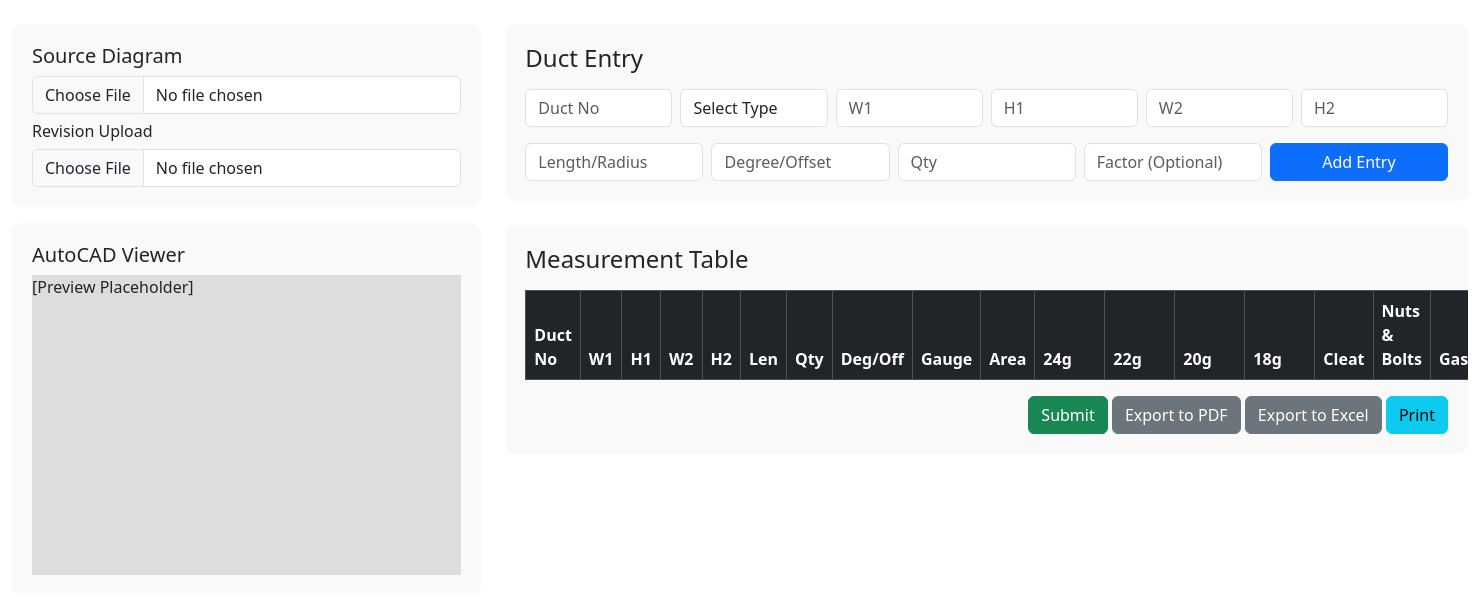
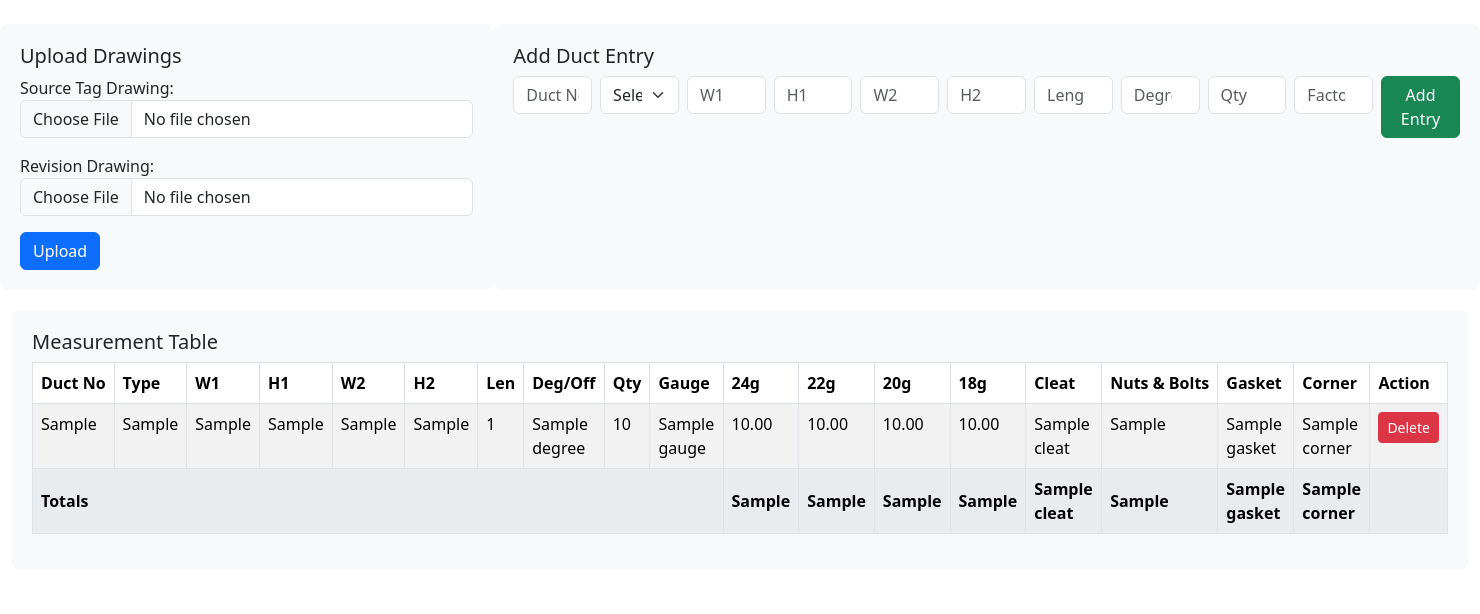
Before and after one commit to sampletech18/Ducting_project, a Flask app: template app/templates/measurement_sheet.html in a window 1480 px wide. Shown: the top 614 px of the page. Run offline with Flask 3, Linux system fonts and the light colour scheme; the template is opened without the code that fills it: most values are stand-ins (such as "Sample title", 1, 10 or a date in 2020); lists and menus that the app fills with data are empty.

Commit message:
Update measurement_sheet.html

```diff
--- a/app/templates/measurement_sheet.html
+++ b/app/templates/measurement_sheet.html
@@ -1,160 +1,135 @@
 <!DOCTYPE html>
 <html lang="en">
 <head>
-  <meta charset="UTF-8" />
+  <meta charset="UTF-8">
   <title>Measurement Sheet</title>
-  <link href="https://cdn.jsdelivr.net/npm/bootstrap@5.3.2/dist/css/bootstrap.min.css" rel="stylesheet" />
+  <link href="https://cdn.jsdelivr.net/npm/bootstrap@5.3.2/dist/css/bootstrap.min.css" rel="stylesheet">
   <style>
     .form-section {
-      background: #f9f9f9;
-      border-radius: 10px;
+      background: #f8f9fa;
+      border-radius: 8px;
       padding: 20px;
+      margin-bottom: 20px;
     }
-    .table-section {
-      overflow-x: auto;
+    .table thead th {
+      white-space: nowrap;
     }
-    .gauge-col {
-      min-width: 70px;
+    .totals-row td {
+      font-weight: bold;
+      background-color: #e9ecef;
     }
   </style>
 </head>
 <body>
   <div class="container-fluid mt-4">
     <div class="row">
-      <!-- Left Section -->
-      <div class="col-md-4">
-        <div class="form-section mb-3">
-          <h5>Source Diagram</h5>
-          <input type="file" class="form-control mb-2" />
-          <h6>Revision Upload</h6>
-          <input type="file" class="form-control" />
-        </div>
-        <div class="form-section">
-          <h5>AutoCAD Viewer</h5>
-          <div style="height: 300px; background-color: #ddd;">[Preview Placeholder]</div>
-        </div>
+      <!-- LEFT: Drawing Upload -->
+      <div class="col-md-4 form-section">
+        <h5>Upload Drawings</h5>
+        <form action="/upload_diagram" method="POST" enctype="multipart/form-data">
+          <div class="mb-3">
+            <label>Source Tag Drawing:</label>
+            <input type="file" name="source_tag" class="form-control">
+          </div>
+          <div class="mb-3">
+            <label>Revision Drawing:</label>
+            <input type="file" name="revision" class="form-control">
+          </div>
+          <button type="submit" class="btn btn-primary">Upload</button>
+        </form>
       </div>
 
-      <!-- Right Section -->
-      <div class="col-md-8">
-        <div class="form-section">
-          <h4 class="mb-3">Duct Entry</h4>
+      <!-- RIGHT: Duct Entry Form -->
+      <div class="col-md-8 form-section">
+        <h5>Add Duct Entry</h5>
+        <form id="entry-form">
           <div class="row g-2">
-            <div class="col"><input type="text" id="duct_no" class="form-control" placeholder="Duct No" /></div>
+            <div class="col"><input name="duct_no" class="form-control" placeholder="Duct No" required></div>
             <div class="col">
-              <select id="duct_type" class="form-control">
+              <select name="duct_type" class="form-select" required>
                 <option value="">Select Type</option>
-                <option value="ST">ST</option>
-                <option value="ELB">ELB</option>
-                <option value="RED">RED</option>
-                <option value="DM">DM</option>
-                <option value="OFFSET">OFFSET</option>
-                <option value="SHOE">SHOE</option>
-                <option value="VANES">VANES</option>
+                <option value="st">ST</option>
+                <option value="elb">ELB</option>
+                <option value="red">RED</option>
+                <option value="dm">DM</option>
+                <option value="offset">OFFSET</option>
+                <option value="shoe">SHOE</option>
+                <option value="vanes">VANES</option>
               </select>
             </div>
-            <div class="col"><input type="number" id="w1" class="form-control" placeholder="W1" /></div>
-            <div class="col"><input type="number" id="h1" class="form-control" placeholder="H1" /></div>
-            <div class="col"><input type="number" id="w2" class="form-control" placeholder="W2" /></div>
-            <div class="col"><input type="number" id="h2" class="form-control" placeholder="H2" /></div>
-          </div>
-          <div class="row g-2 mt-2">
-            <div class="col"><input type="number" id="length" class="form-control" placeholder="Length/Radius" /></div>
-            <div class="col"><input type="number" id="degree" class="form-control" placeholder="Degree/Offset" /></div>
-            <div class="col"><input type="number" id="quantity" class="form-control" placeholder="Qty" /></div>
-            <div class="col"><input type="number" id="factor" class="form-control" placeholder="Factor (Optional)" /></div>
+            <div class="col"><input type="number" name="w1" class="form-control" placeholder="W1" required></div>
+            <div class="col"><input type="number" name="h1" class="form-control" placeholder="H1" required></div>
+            <div class="col"><input type="number" name="w2" class="form-control" placeholder="W2"></div>
+            <div class="col"><input type="number" name="h2" class="form-control" placeholder="H2"></div>
+            <div class="col"><input type="number" name="length" class="form-control" placeholder="Length/Radius" required></div>
+            <div class="col"><input type="number" name="degree" class="form-control" placeholder="Degree/Offset"></div>
+            <div class="col"><input type="number" name="quantity" class="form-control" placeholder="Qty" required></div>
+            <div class="col"><input type="number" step="0.01" name="factor" class="form-control" placeholder="Factor (optional)"></div>
             <div class="col">
-              <button onclick="addEntry()" class="btn btn-primary w-100">Add Entry</button>
+              <button type="submit" class="btn btn-success w-100">Add Entry</button>
             </div>
           </div>
-        </div>
+        </form>
+      </div>
+    </div>
 
-        <!-- Table Section -->
-        <div class="form-section table-section mt-4">
-          <h4 class="mb-3">Measurement Table</h4>
-          <table class="table table-bordered table-striped">
-            <thead class="table-dark">
-              <tr>
-                <th>Duct No</th><th>W1</th><th>H1</th><th>W2</th><th>H2</th><th>Len</th><th>Qty</th><th>Deg/Off</th>
-                <th>Gauge</th><th>Area</th>
-                <th class="gauge-col">24g</th><th class="gauge-col">22g</th><th class="gauge-col">20g</th><th class="gauge-col">18g</th>
-                <th>Cleat</th><th>Nuts & Bolts</th><th>Gasket</th><th>Corner</th>
-                <th>Actions</th>
-              </tr>
-            </thead>
-            <tbody id="entry-table-body"></tbody>
-          </table>
-          <div class="mt-3 text-end">
-            <button class="btn btn-success">Submit</button>
-            <button class="btn btn-secondary">Export to PDF</button>
-            <button class="btn btn-secondary">Export to Excel</button>
-            <button class="btn btn-info">Print</button>
-          </div>
-        </div>
-      </div>
+    <!-- Table -->
+    <div class="form-section">
+      <h5>Measurement Table</h5>
+      <table class="table table-bordered table-striped" id="measurement-table">
+        <thead>
+          <tr>
+            <th>Duct No</th><th>Type</th><th>W1</th><th>H1</th><th>W2</th><th>H2</th><th>Len</th><th>Deg/Off</th><th>Qty</th><th>Gauge</th>
+            <th>24g</th><th>22g</th><th>20g</th><th>18g</th><th>Cleat</th><th>Nuts & Bolts</th><th>Gasket</th><th>Corner</th><th>Action</th>
+          </tr>
+        </thead>
+        <tbody id="table-body">
+          {% for entry in entries %}
+            <tr>
+              <td>{{ entry.duct_no }}</td><td>{{ entry.duct_type }}</td><td>{{ entry.w1 }}</td><td>{{ entry.h1 }}</td>
+              <td>{{ entry.w2 }}</td><td>{{ entry.h2 }}</td><td>{{ entry.length }}</td><td>{{ entry.degree }}</td><td>{{ entry.quantity }}</td>
+              <td>{{ entry.gauge }}</td>
+              <td>{{ "%.2f"|format(entry.g24) }}</td>
+              <td>{{ "%.2f"|format(entry.g22) }}</td>
+              <td>{{ "%.2f"|format(entry.g20) }}</td>
+              <td>{{ "%.2f"|format(entry.g18) }}</td>
+              <td>{{ entry.cleat }}</td><td>{{ entry.nuts_bolts }}</td><td>{{ entry.gasket }}</td><td>{{ entry.corner }}</td>
+              <td><button class="btn btn-sm btn-danger">Delete</button></td>
+            </tr>
+          {% endfor %}
+        </tbody>
+        <tfoot>
+          <tr class="totals-row">
+            <td colspan="10">Totals</td>
+            <td>{{ totals.g24 }}</td>
+            <td>{{ totals.g22 }}</td>
+            <td>{{ totals.g20 }}</td>
+            <td>{{ totals.g18 }}</td>
+            <td>{{ totals.cleat }}</td>
+            <td>{{ totals.nuts_bolts }}</td>
+            <td>{{ totals.gasket }}</td>
+            <td>{{ totals.corner }}</td>
+            <td></td>
+          </tr>
+        </tfoot>
+      </table>
     </div>
   </div>
 
-<script>
-  function addEntry() {
-    const data = {
-      duct_no: document.getElementById("duct_no").value,
-      duct_type: document.getElementById("duct_type").value,
-      w1: parseFloat(document.getElementById("w1").value),
-      h1: parseFloat(document.getElementById("h1").value),
-      w2: parseFloat(document.getElementById("w2").value) || 0,
-      h2: parseFloat(document.getElementById("h2").value) || 0,
-      length: parseFloat(document.getElementById("length").value) || 0,
-      degree: parseFloat(document.getElementById("degree").value) || 0,
-      quantity: parseInt(document.getElementById("quantity").value),
-      factor: parseFloat(document.getElementById("factor").value) || 1
-    };
-
-    if (!data.duct_no || !data.duct_type || !data.w1 || !data.h1 || !data.length || !data.quantity) {
-      alert("Please fill all required fields.");
-      return;
-    }
-
-    fetch('/calculate-entry', {
-      method: 'POST',
-      headers: { 'Content-Type': 'application/json' },
-      body: JSON.stringify(data)
-    })
-    .then(res => res.json())
-    .then(entry => {
-      const row = `
-        <tr>
-          <td>${entry.duct_no}</td>
-          <td>${entry.w1}</td>
-          <td>${entry.h1}</td>
-          <td>${entry.w2}</td>
-          <td>${entry.h2}</td>
-          <td>${entry.length}</td>
-          <td>${entry.quantity}</td>
-          <td>${entry.degree}</td>
-          <td>${entry.gauge}</td>
-          <td>${entry.area.toFixed(2)}</td>
-          <td>${entry.g24.toFixed(2)}</td>
-          <td>${entry.g22.toFixed(2)}</td>
-          <td>${entry.g20.toFixed(2)}</td>
-          <td>${entry.g18.toFixed(2)}</td>
-          <td>${entry.cleat}</td>
-          <td>${entry.nuts_bolts}</td>
-          <td>${entry.gasket.toFixed(2)}</td>
-          <td>${entry.corner}</td>
-          <td>
-            <button class="btn btn-sm btn-warning">Edit</button>
-            <button class="btn btn-sm btn-danger">Delete</button>
-          </td>
-        </tr>
-      `;
-      document.getElementById("entry-table-body").insertAdjacentHTML("beforeend", row);
-    })
-    .catch(error => {
-      console.error("Error:", error);
-      alert("Server error while calculating.");
+  <script>
+    document.getElementById("entry-form").addEventListener("submit", async function(e) {
+      e.preventDefault();
+      const formData = new FormData(this);
+      const data = Object.fromEntries(formData.entries());
+      const response = await fetch('/measurement/add', {
+        method: 'POST',
+        headers: { 'Content-Type': 'application/json' },
+        body: JSON.stringify(data)
+      });
+      const res = await response.json();
+      if (res.success) location.reload();
+      else alert(res.message || 'Error adding entry');
     });
-  }
-</script>
+  </script>
 </body>
 </html>
```
